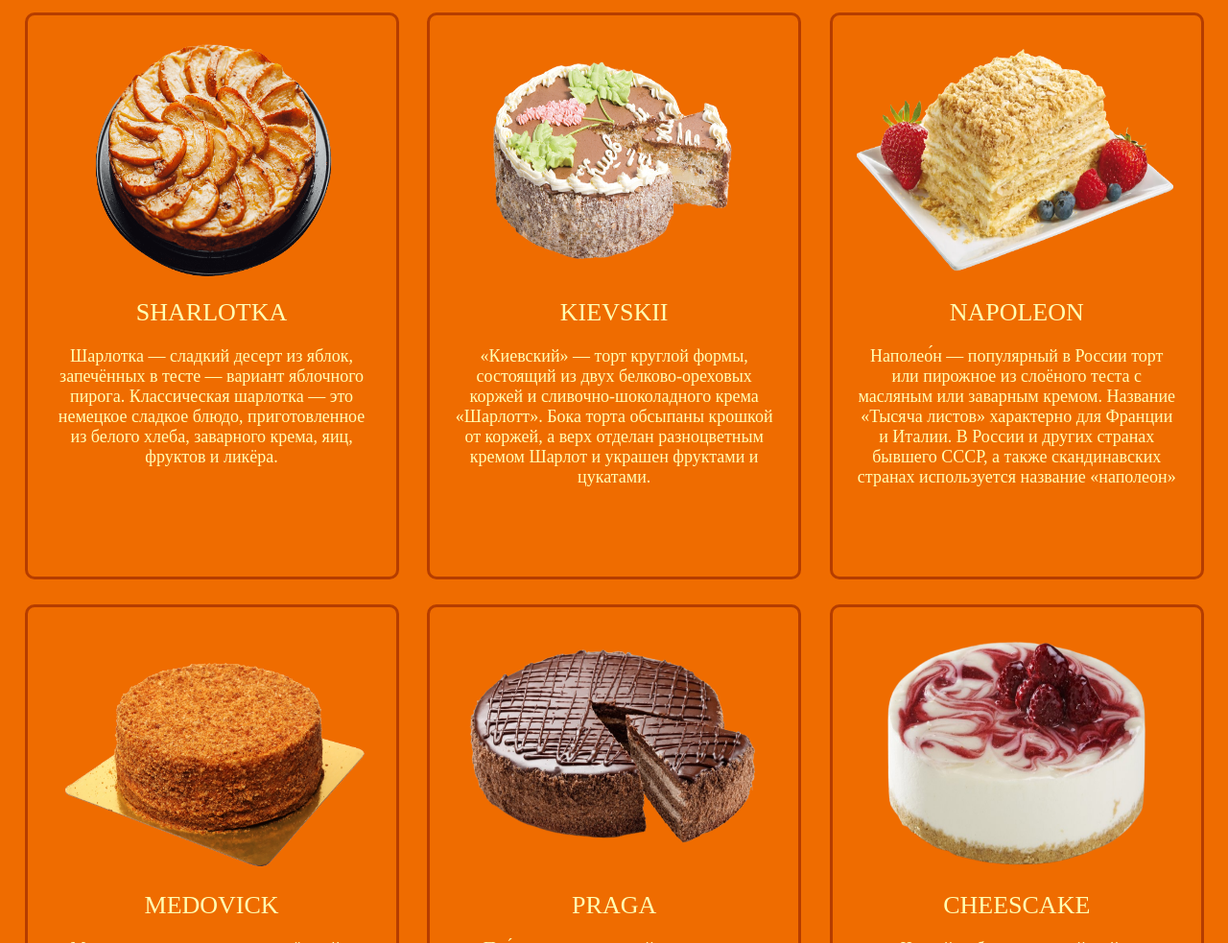
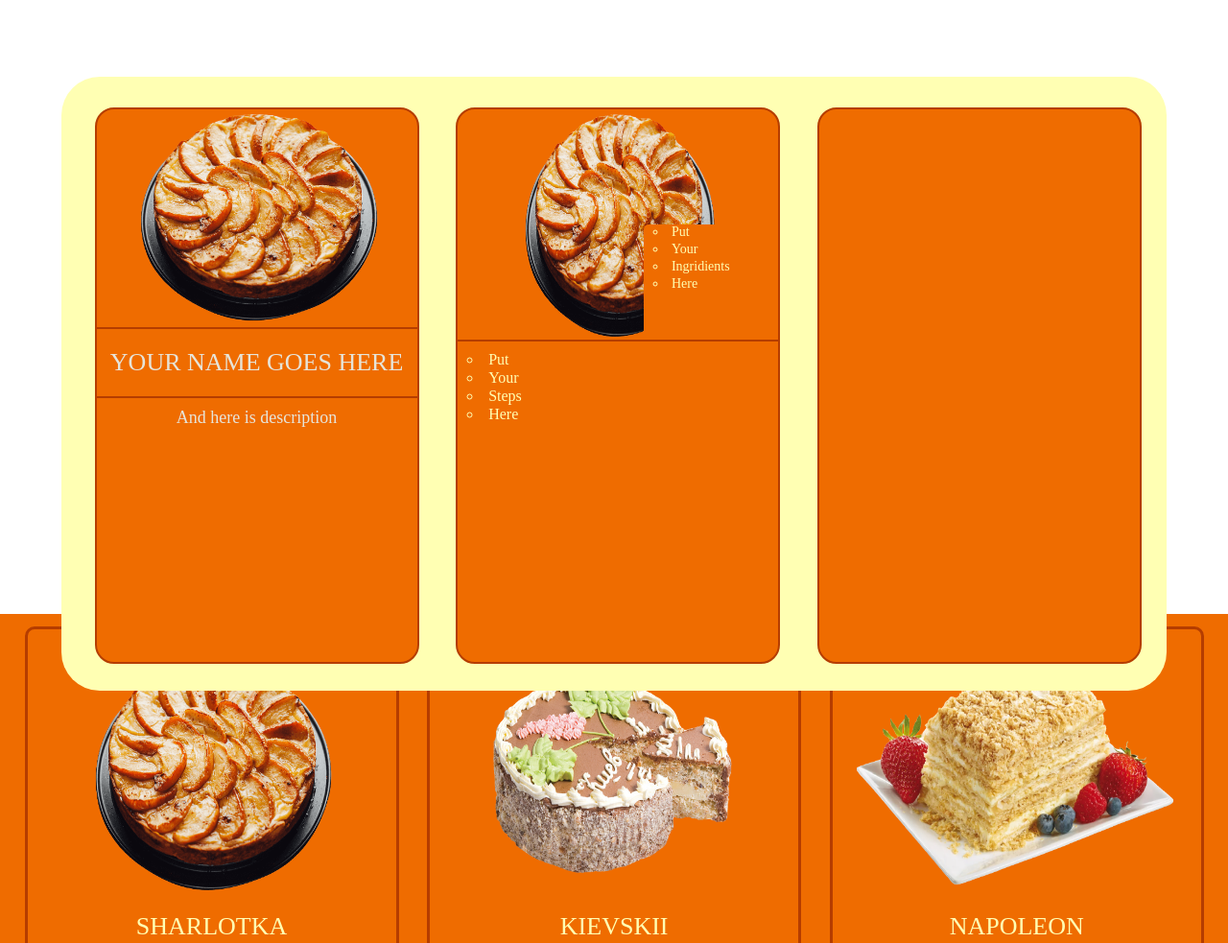
Before and after one commit to Oralddeshapa/Chocolate, a plain HTML site: page menu.html in a window 1280 px wide. Shown: the top 983 px of the page at 96% size. Drawn offline with Linux system fonts and the light colour scheme.

Commit message:
some progress on JS

```diff
--- a/index.js
+++ b/index.js
@@ -18,4 +18,10 @@ customize.onclick = function (){
    space.classList.add('white_space');
    document.body.insertBefore(space, document.getElementsByClassName('content')[0]);
    document.getElementsByClassName('content')[0].style.marginTop = "-80vh";
+   let Things = [];
+   for (let i = 0; i <= 2; i++) {
+   	Things.push(document.createElement('div'));
+   	Things[i].classList.add('form_element');
+   	space.appendChild(Things[i]);
+   }
 }
--- a/menu.css
+++ b/menu.css
@@ -119,12 +119,12 @@ ol {
 	display: inline-block;
 }
 
-li:first-child{
+.custom li:first-child{
 	list-style-type: none;
 	padding-bottom: 10%;
 }
 
-li:last-child {
+.customli:last-child {
 	list-style-type: none;
 	padding-top: 10%;
 	font-size:20px;
@@ -147,9 +147,74 @@ button {
 	background-color: #ffffb3;
 	position: sticky;
 	z-index: 100;
-	max-width: 80%;
+	max-width: 90%;
 	min-height: 80vh;
 	top: 10vh;
-	left: 10%;
+	left: 5%;
 	border-radius: 40px;
 }
+
+.form_element {
+	vertical-align: top;
+	min-height: 72vh;
+	width: 29%;
+	background-color: #ef6c00;
+	display: inline-block;
+	border-style: solid;
+	border-width: 2px;
+	border-radius: 20px;
+	border-color: #b53d00;
+	margin-left: 3%;
+	margin-right: 0%;
+	margin-top: 4vh;
+}
+
+.form_element img {
+	width: 100%;
+	height: 100%;
+}
+
+.form_element .description {
+	padding-top: 10px;
+}
+
+hr {
+	background-color: #b53d00;
+	color: #b53d00;
+	border: none;
+	height: 2px;
+}
+
+.ing {
+	height: 30vh;
+	width: 80%;
+	margin-left: 10%;
+	background-size: 100% 100%;
+	background-image: url("images/sharlotka.png");
+}
+
+.ing_list {
+	background-color: #ef6c00;
+	position: relative;
+}
+
+.recipe {
+	padding-top: 10px;
+	font-size: 16px;
+	overflow: auto;
+}
+
+.ing_list li{
+	font-size: 14px;
+}
+
+.ing_list {
+	width: 40%;
+	left: 60%;
+	height: 50%;
+	top: 50%;
+	overflow: auto;
+	border-radius: 5px 0px 0px 0px;
+
+	overflow: auto;
+}
--- a/menu.html
+++ b/menu.html
@@ -6,6 +6,33 @@
 	<link rel="stylesheet" href="menu.css">
 </head>
 <body>
+	<div class="white_space">
+		<div class="form_element">
+			<div class="img-holder"><img src="images/sharlotka.png" alt="sharlotka"></div>
+			<hr/>
+			<div class="name">Your name goes here</div>
+			<hr/>
+			<p class="description">And here is description</p>
+		</div>
+		<div class="form_element">
+			<div class="ing">
+				<ol class="ing_list">
+					<li>Put</li>
+					<li>Your</li>
+					<li>Ingridients</li>
+					<li>Here</li>
+					</ol>
+			</div>
+			<hr/>
+			<ol class="recipe">
+				<li>Put</li>
+				<li>Your</li>
+				<li>Steps</li>
+				<li>Here</li>
+			</ol>
+		</div>
+		<div class="form_element"></div>
+	</div>
 	<div class="content">
 		<div class="sweets">
 
```
